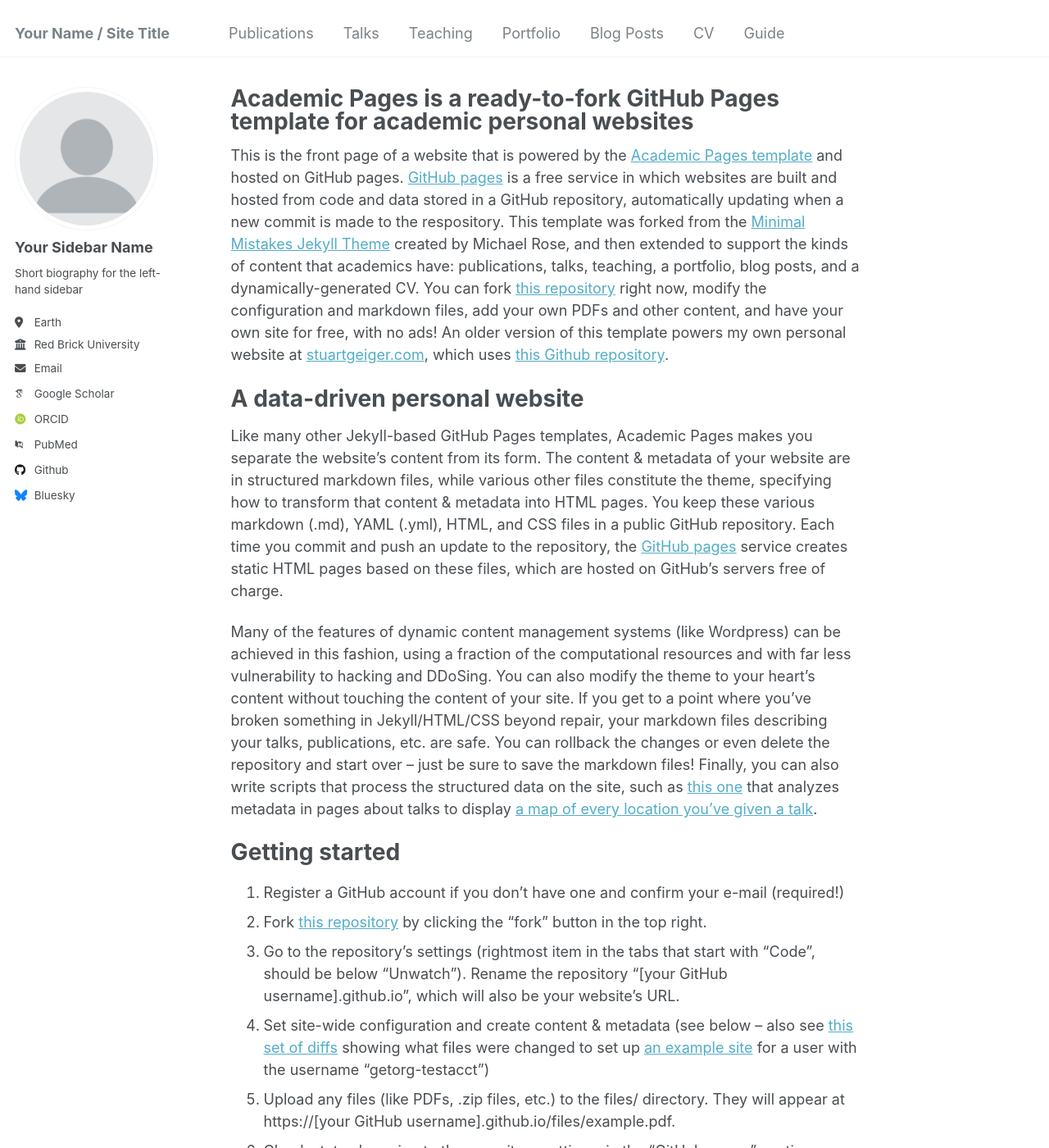
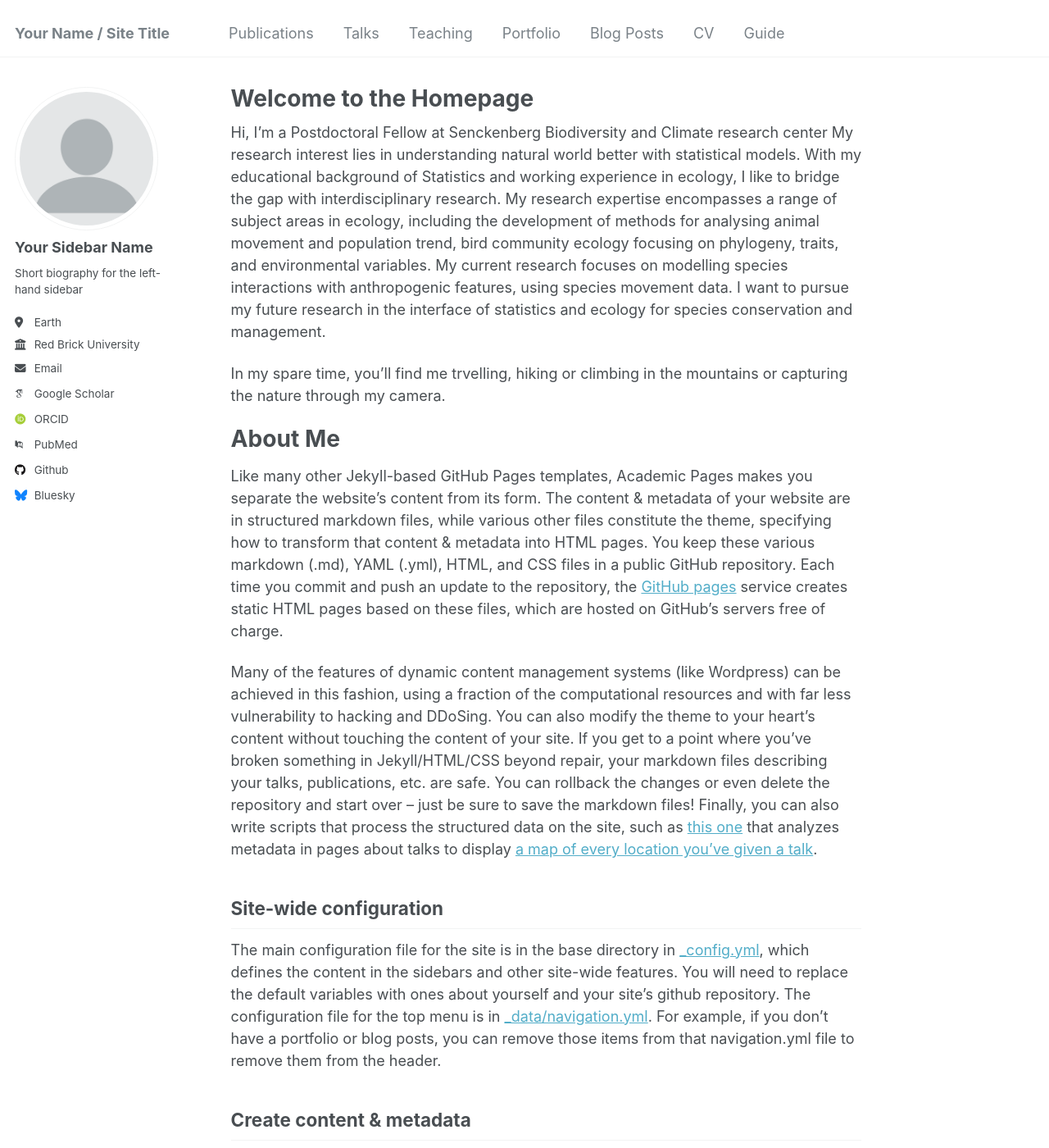
Before and after one commit to nilanjanchatterjee/nilanjanchatterjee.github.io, a Jekyll site: the page built from _pages/about.md, in a window 1280 px wide and 1400 px high. Shown: the whole window at 82% size. Built offline with Jekyll 4.4.1, drawn with Linux system fonts in a browser that asks for light colours; some web fonts are replaced; some of the changed text lies outside the part shown.

Commit message:
Update about.md
updated about me

```diff
--- a/_pages/about.md
+++ b/_pages/about.md
@@ -1,28 +1,23 @@
 ---
 permalink: /
-title: "Academic Pages is a ready-to-fork GitHub Pages template for academic personal websites"
+title: "Welcome to the Homepage"
 author_profile: true
 redirect_from:
   - /about/
   - /about.html
 ---
 
-This is the front page of a website that is powered by the [Academic Pages template](https://github.com/academicpages/academicpages.github.io) and hosted on GitHub pages. [GitHub pages](https://pages.github.com) is a free service in which websites are built and hosted from code and data stored in a GitHub repository, automatically updating when a new commit is made to the respository. This template was forked from the [Minimal Mistakes Jekyll Theme](https://mmistakes.github.io/minimal-mistakes/) created by Michael Rose, and then extended to support the kinds of content that academics have: publications, talks, teaching, a portfolio, blog posts, and a dynamically-generated CV. You can fork [this repository](https://github.com/academicpages/academicpages.github.io) right now, modify the configuration and markdown files, add your own PDFs and other content, and have your own site for free, with no ads! An older version of this template powers my own personal website at [stuartgeiger.com](http://stuartgeiger.com), which uses [this Github repository](https://github.com/staeiou/staeiou.github.io).
+Hi, I’m a Postdoctoral Fellow at Senckenberg Biodiversity and Climate research center My research interest lies in understanding natural world better with statistical models. With my educational background of Statistics and working experience in ecology, I like to bridge the gap with interdisciplinary research. My research expertise encompasses a range of subject areas in ecology, including the development of methods for analysing animal movement and population trend, bird community ecology focusing on phylogeny, traits, and environmental variables. My current research focuses on modelling species interactions with anthropogenic features, using species movement data. I want to pursue my future research in the interface of statistics and ecology for species conservation and management.
 
-A data-driven personal website
+In my spare time, you'll find me trvelling, hiking or climbing in the mountains or capturing the nature through my camera.
+
+About Me
 ======
 Like many other Jekyll-based GitHub Pages templates, Academic Pages makes you separate the website's content from its form. The content & metadata of your website are in structured markdown files, while various other files constitute the theme, specifying how to transform that content & metadata into HTML pages. You keep these various markdown (.md), YAML (.yml), HTML, and CSS files in a public GitHub repository. Each time you commit and push an update to the repository, the [GitHub pages](https://pages.github.com/) service creates static HTML pages based on these files, which are hosted on GitHub's servers free of charge.
 
 Many of the features of dynamic content management systems (like Wordpress) can be achieved in this fashion, using a fraction of the computational resources and with far less vulnerability to hacking and DDoSing. You can also modify the theme to your heart's content without touching the content of your site. If you get to a point where you've broken something in Jekyll/HTML/CSS beyond repair, your markdown files describing your talks, publications, etc. are safe. You can rollback the changes or even delete the repository and start over -- just be sure to save the markdown files! Finally, you can also write scripts that process the structured data on the site, such as [this one](https://github.com/academicpages/academicpages.github.io/blob/master/talkmap.ipynb) that analyzes metadata in pages about talks to display [a map of every location you've given a talk](https://academicpages.github.io/talkmap.html).
 
-Getting started
-======
-1. Register a GitHub account if you don't have one and confirm your e-mail (required!)
-1. Fork [this repository](https://github.com/academicpages/academicpages.github.io) by clicking the "fork" button in the top right.
-1. Go to the repository's settings (rightmost item in the tabs that start with "Code", should be below "Unwatch"). Rename the repository "[your GitHub username].github.io", which will also be your website's URL.
-1. Set site-wide configuration and create content & metadata (see below -- also see [this set of diffs](http://archive.is/3TPas) showing what files were changed to set up [an example site](https://getorg-testacct.github.io) for a user with the username "getorg-testacct")
-1. Upload any files (like PDFs, .zip files, etc.) to the files/ directory. They will appear at https://[your GitHub username].github.io/files/example.pdf.
-1. Check status by going to the repository settings, in the "GitHub pages" section
+
 
 Site-wide configuration
 ------
```
